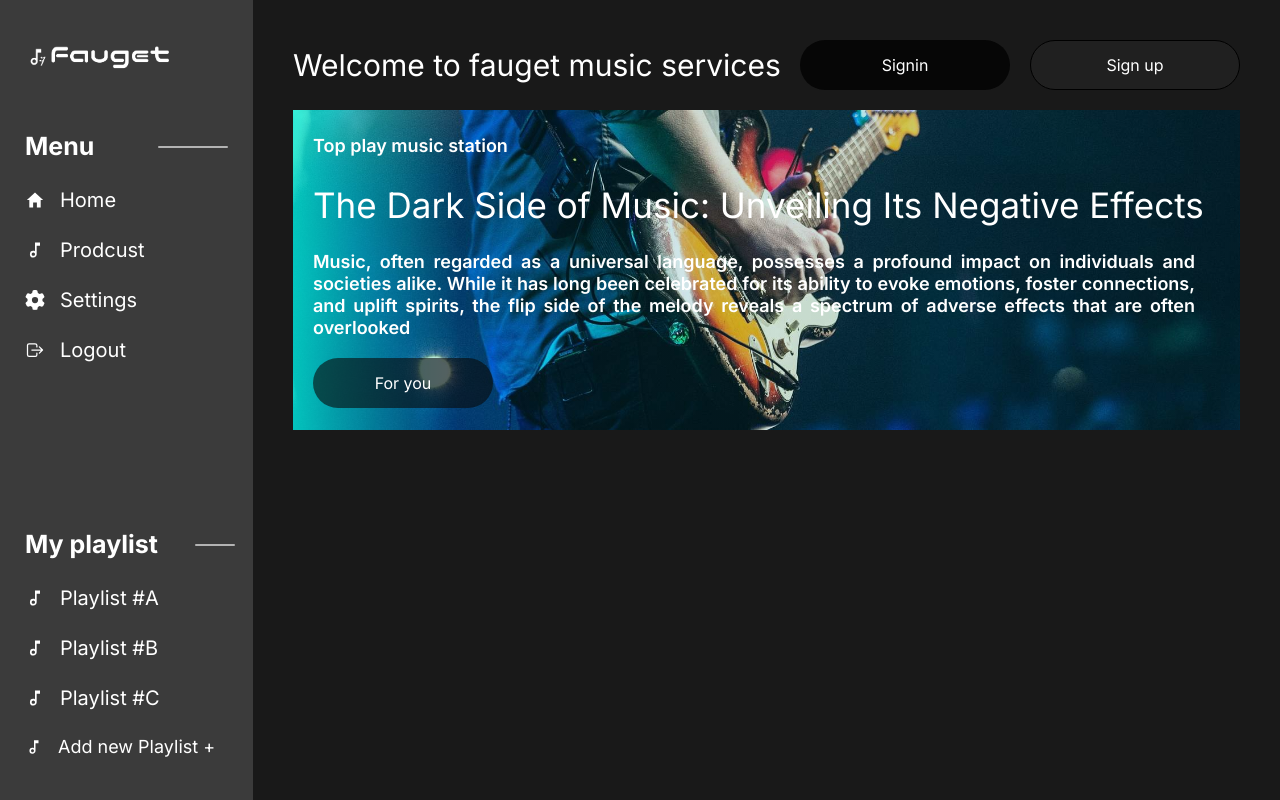
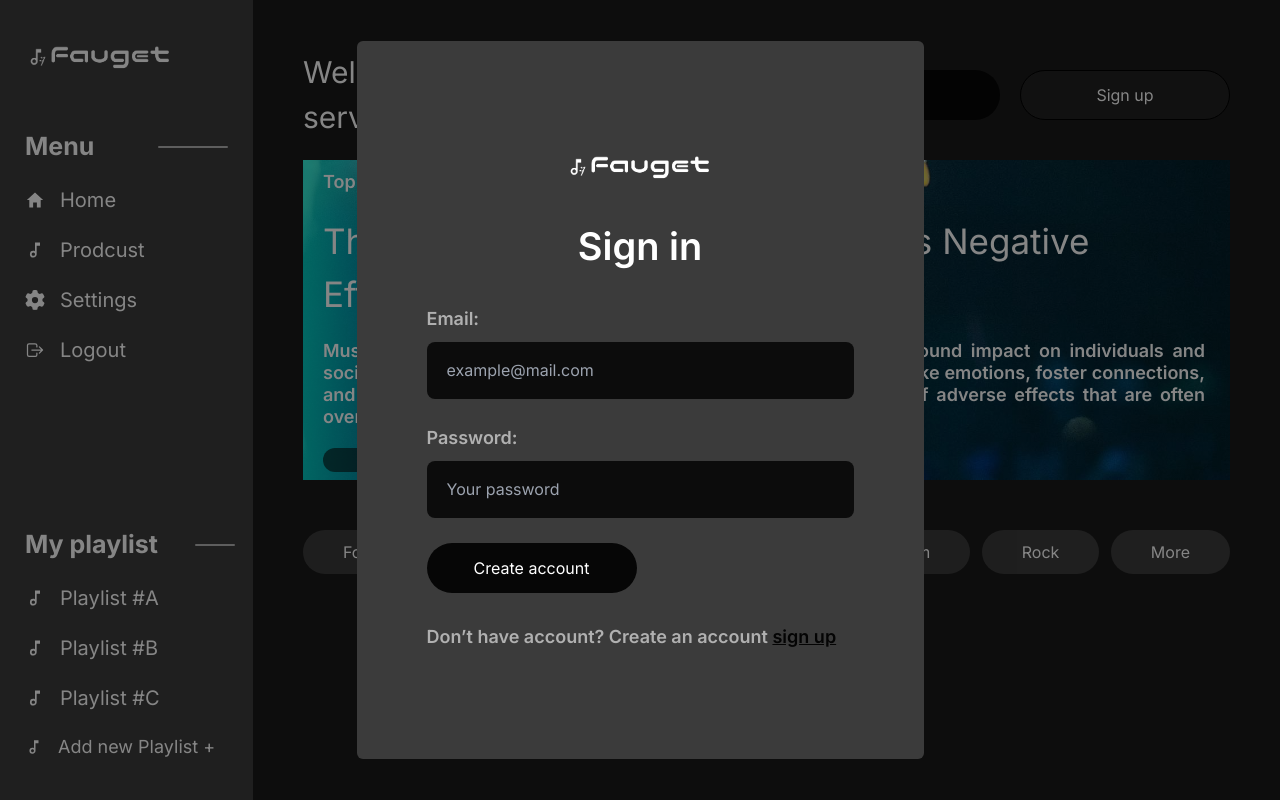
Before and after one commit to sakibsarkar/prodcust-app, a Next.js app: page / in a window 1280 px wide. Both pictures are taken after a click on the button "Signin". Built offline with nearby package versions, Linux system fonts and the light colour scheme.

Commit message:
signup and sign in modal created

```diff
--- a/package.json
+++ b/package.json
@@ -9,7 +9,9 @@
     "lint": "next lint"
   },
   "dependencies": {
+    "mongoose": "^8.1.3",
     "next": "14.1.0",
+    "next-auth": "^4.24.6",
     "react": "^18",
     "react-dom": "^18",
     "react-icons": "^5.0.1"
--- /dev/null
+++ b/src/Components/Signin.jsx
@@ -0,0 +1,65 @@
+import Image from "next/image";
+import logo from "../../public/logo.png";
+
+const Signin = ({ setShowSignIn, setShowSignUp }) => {
+
+    const hanldeToggle = () => {
+        setShowSignIn(false)
+        setShowSignUp(true)
+    }
+
+
+    const hanldeSubmit = async (e) => {
+        e.preventDefault()
+        const form = e.target
+        const email = form.email.value
+        const password = form.pass.value
+    }
+
+    return (
+        <div className="fixed top-0 left-0 w-screen h-screen bg-[#0000007a] flex justify-center items-center">
+
+
+            <form onSubmit={hanldeSubmit} className="bg-[#3B3B3B] w-[567px] h-[718px] flex flex-col justify-center items-center gap-[30px] text-white rounded-md">
+                <Image alt="logo" src={logo} width={150} height={100} />
+                <h2 className="text-[38px] font-[600]">Sign in</h2>
+
+
+
+                <div className="flex flex-col justify-center items-start gap-[25px]">
+
+                    <div className="flex flex-col justify-center items-start gap-[10px]">
+
+                        <p className="text-[#FFFFFF99] text-[18px] font-[600]">Email:</p>
+
+                        <div className="w-[427px] h-[57px] bg-[#0C0C0C] rounded-lg flex justify-start items-center px-[20px]">
+                            <input type="email" name="email" placeholder="example@mail.com"
+                                className="w-full bg-transparent outline-none text-[#FFFFFF99]"
+                            />
+                        </div>
+                    </div>
+
+                    <div className="flex flex-col justify-center items-start gap-[10px]">
+
+                        <p className="text-[#FFFFFF99] text-[18px] font-[600]">Password:</p>
+
+                        <div className="w-[427px] h-[57px] bg-[#0C0C0C] rounded-lg flex justify-start items-center px-[20px]">
+                            <input type="password" name="pass" placeholder="Your password"
+                                className="w-full bg-transparent outline-none text-[#FFFFFF99]"
+                            />
+                        </div>
+                    </div>
+
+
+                    <button type="submit" className="w-[210px] h-[50px] flex justify-center items-center bg-[#060606] rounded-full">Create account</button>
+
+                </div>
+
+
+                <p className="w-[427px] text-[#FFFFFF99] text-start font-[600] text-[18px]" onClick={hanldeToggle}>Don’t have account? Create an account <span className="text-[#040404] underline cursor-pointer" onClick={hanldeToggle}>sign up</span></p>
+            </form>
+        </div>
+    );
+};
+
+export default Signin;
--- /dev/null
+++ b/src/Components/Signup.jsx
@@ -0,0 +1,80 @@
+import Image from "next/image";
+import logo from "../../public/logo.png";
+
+const Signup = ({ setShowSignUp, setShowSignIn }) => {
+    const hanldeToggle = () => {
+        setShowSignIn(true)
+        setShowSignUp(false)
+    }
+
+
+    const hanldeSubmit = async (e) => {
+        e.preventDefault()
+        const form = e.target
+        const email = form.email.value
+        const password = form.pass.value
+        const confirmPass = form.confirm.value
+
+        if (password === confirmPass) {
+            return
+        }
+    }
+
+    return (
+        <div className="fixed top-0 left-0 w-screen h-screen bg-[#0000007a] flex justify-center items-center">
+
+
+            <form onSubmit={hanldeSubmit} className="bg-[#3B3B3B] w-[567px] h-[718px] flex flex-col justify-center items-center gap-[30px] text-white rounded-md">
+                <Image alt="logo" src={logo} width={150} height={100} />
+                <h2 className="text-[38px] font-[600]">Sign up</h2>
+
+
+
+                <div className="flex flex-col justify-center items-start gap-[25px]">
+
+                    <div className="flex flex-col justify-center items-start gap-[10px]">
+
+                        <p className="text-[#FFFFFF99] text-[18px] font-[600]">Email:</p>
+
+                        <div className="w-[427px] h-[57px] bg-[#0C0C0C] rounded-lg flex justify-start items-center px-[20px]">
+                            <input name="email" type="email" placeholder="example@mail.com"
+                                className="w-full bg-transparent outline-none text-[#FFFFFF99]"
+                            />
+                        </div>
+                    </div>
+
+                    <div className="flex flex-col justify-center items-start gap-[10px]">
+
+                        <p className="text-[#FFFFFF99] text-[18px] font-[600]">Password:</p>
+
+                        <div className="w-[427px] h-[57px] bg-[#0C0C0C] rounded-lg flex justify-start items-center px-[20px]">
+                            <input name="pass" type="password" placeholder="Your password"
+                                className="w-full bg-transparent outline-none text-[#FFFFFF99]"
+                            />
+                        </div>
+                    </div>
+
+                    <div className="flex flex-col justify-center items-start gap-[10px]">
+
+                        <p className="text-[#FFFFFF99] text-[18px] font-[600]">Confirm Password:</p>
+
+                        <div className="w-[427px] h-[57px] bg-[#0C0C0C] rounded-lg flex justify-start items-center px-[20px]">
+                            <input name="confirm" type="password" placeholder="Confirm your password"
+                                className="w-full bg-transparent outline-none text-[#FFFFFF99]"
+                            />
+                        </div>
+                    </div>
+
+
+                    <button type="submit" className="w-[210px] h-[50px] flex justify-center items-center bg-[#060606] rounded-full">Create account</button>
+
+                </div>
+
+
+                <p className="w-[427px] text-[#FFFFFF99] text-start font-[600] text-[18px]" >Have account? Sign in  account <span className="text-[#040404] underline cursor-pointer" onClick={hanldeToggle}> sign up</span></p>
+            </form>
+        </div>
+    );
+};
+
+export default Signup;
--- a/src/Components/UnAuthComponent.jsx
+++ b/src/Components/UnAuthComponent.jsx
@@ -1,15 +1,25 @@
+"use client";
+import Signin from "./Signin";
+import Signup from "./Signup";
+import { useState } from "react";
+
 const UnAuthComponent = () => {
+
+
+    const [showSignup, setShowSignUp] = useState(false)
+
+    const [showSignIn, setShowSignIn] = useState(false)
+
     return (
         <div className="flex flex-col justify-start items-start  gap-[20px] w-full">
             <div className="w-full flex justify-between items-center ">
                 <h1 className="text-white text-[30px]">Welcome to fauget music services</h1>
 
                 <div className="flex justify-center items-center gap-[20px]">
-                    <button className="w-[210px] h-[50px] bg-[#060606] text-white rounded-full">Signin</button>
-                    <button className="w-[210px] h-[50px] bg-[#202020] text-white rounded-full border border-black">Sign up</button>
+                    <button className="w-[210px] h-[50px] bg-[#060606] text-white rounded-full" onClick={() => setShowSignIn(true)}>Signin</button>
+                    <button className="w-[210px] h-[50px] bg-[#202020] text-white rounded-full border border-black" onClick={() => setShowSignUp(true)}>Sign up</button>
                 </div>
             </div>
-
 
             <div className="banner bannerImg text-white flex flex-col justify-center items-start gap-[20px] w-full">
                 <p className="font-[600] text-[18px]">Top play music station</p>
@@ -19,6 +29,16 @@ const UnAuthComponent = () => {
             </div>
 
 
+            {
+                showSignup ? <Signup setShowSignUp={setShowSignUp} setShowSignIn={setShowSignIn} /> : ""
+            }
+
+
+            {
+                showSignIn ? <Signin setShowSignIn={setShowSignIn} setShowSignUp={setShowSignUp} /> : ""
+            }
+
+
 
         </div>
     );
--- /dev/null
+++ b/src/api/auth/[...nextauth]/route.js
@@ -0,0 +1,48 @@
+import CredentialsProvider from "next-auth/providers/credentials";
+import NextAuth from "next-auth/next";
+import User from "../../../../../models/UserModel";
+import bcrypt from "bcryptjs";
+import { connectDb } from "@/lib/mongodb";
+
+export const authOptions = {
+    providers: [
+        CredentialsProvider({
+            name: 'credentials',
+            credentials: {},
+
+            async authorize(credentials) {
+                const { email, password } = credentials;
+                try {
+                    await connectDb()
+                    const user = await User.findOne({ email });
+                    console.log("Get User: ", user);
+                    if (!user) {
+                        return null;
+                    }
+
+                    const passwordsMatch = await bcrypt.compare(password, user.password);
+
+                    if (!passwordsMatch) {
+                        return null;
+                    }
+
+                    return user;
+                } catch (error) {
+                    console.log("Error: ", error);
+                }
+            }
+        })
+    ],
+    session: {
+        strategy: "jwt"
+    },
+    secret: process.env.NEXTAUTH_SECRET,
+    pages: {
+        signIn: '/login'
+    }
+}
+
+
+const handler = NextAuth(authOptions);
+
+export { handler as GET, handler as POST }
--- a/src/app/layout.js
+++ b/src/app/layout.jsx
@@ -19,7 +19,7 @@ export default function RootLayout({ children }) {
             <Sidebar />
           </div>
 
-          <div className="children bg-[#191919] p-[40px]">
+          <div className="children bg-[#191919] p-[50px]">
             {children}
           </div>
 
--- a/src/app/page.js
+++ /dev/null
@@ -1,12 +0,0 @@
-import React from "react";
-import UnAuthComponent from "@/Components/UnAuthComponent";
-
-const Home = () => {
-    return (
-        <div className="flex flex-col justify-start items-start gap-[50px]">
-            <UnAuthComponent />
-        </div>
-    );
-};
-
-export default Home;
--- /dev/null
+++ b/src/app/page.jsx
@@ -0,0 +1,25 @@
+import UnAuthComponent from "@/Components/UnAuthComponent";
+
+const Home = () => {
+
+
+
+
+
+    return (
+        <div className="flex flex-col justify-start items-start gap-[50px]">
+            <UnAuthComponent />
+            <div className="w-full flex justify-between items-center">
+                <button className="w-fit bg-[#3B3B3B] px-[40px] py-[10px] rounded-full text-white">For you</button>
+                <button className="w-fit bg-[#3B3B3B] px-[40px] py-[10px] rounded-full text-white">Popular</button>
+                <button className="w-fit bg-[#3B3B3B] px-[40px] py-[10px] rounded-full text-white">Trend</button>
+                <button className="w-fit bg-[#3B3B3B] px-[40px] py-[10px] rounded-full text-white">Pop</button>
+                <button className="w-fit bg-[#3B3B3B] px-[40px] py-[10px] rounded-full text-white">Edm</button>
+                <button className="w-fit bg-[#3B3B3B] px-[40px] py-[10px] rounded-full text-white">Rock</button>
+                <button className="w-fit bg-[#3B3B3B] px-[40px] py-[10px] rounded-full text-white">More</button>
+            </div>
+        </div>
+    );
+};
+
+export default Home;
--- /dev/null
+++ b/src/lib/mongodb.js
@@ -0,0 +1,10 @@
+import mongoose from "mongoose";
+
+export async function connectDb() {
+    try {
+        await mongoose.connect(process.env.MONGO_DB_URL);
+        console.log("DB is connected");
+    } catch (error) {
+        console.log(error);
+    }
+}
```
Also changed, not shown: public/logo.png, 1 other file (tests, documents, lock files or other folders).
